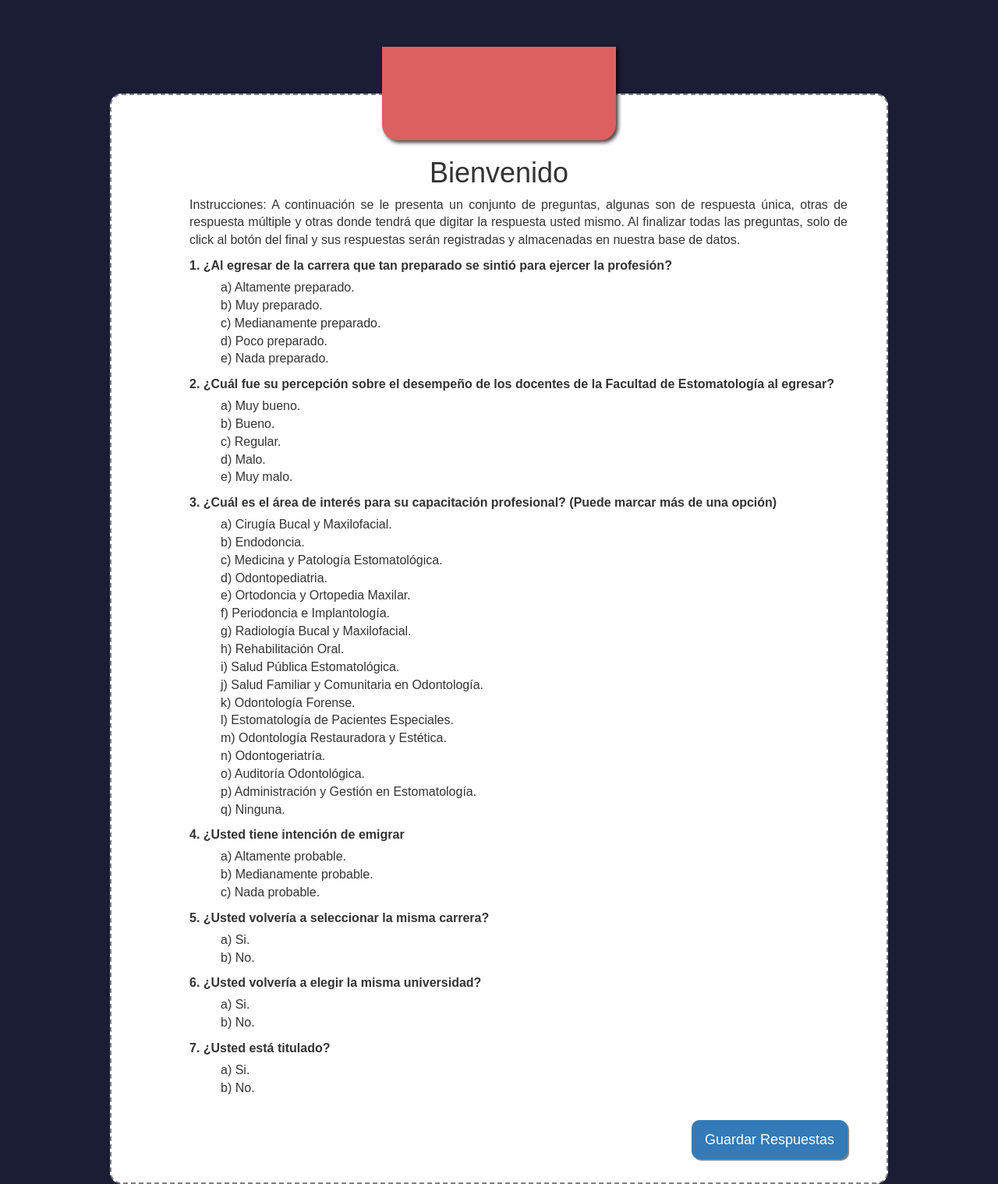
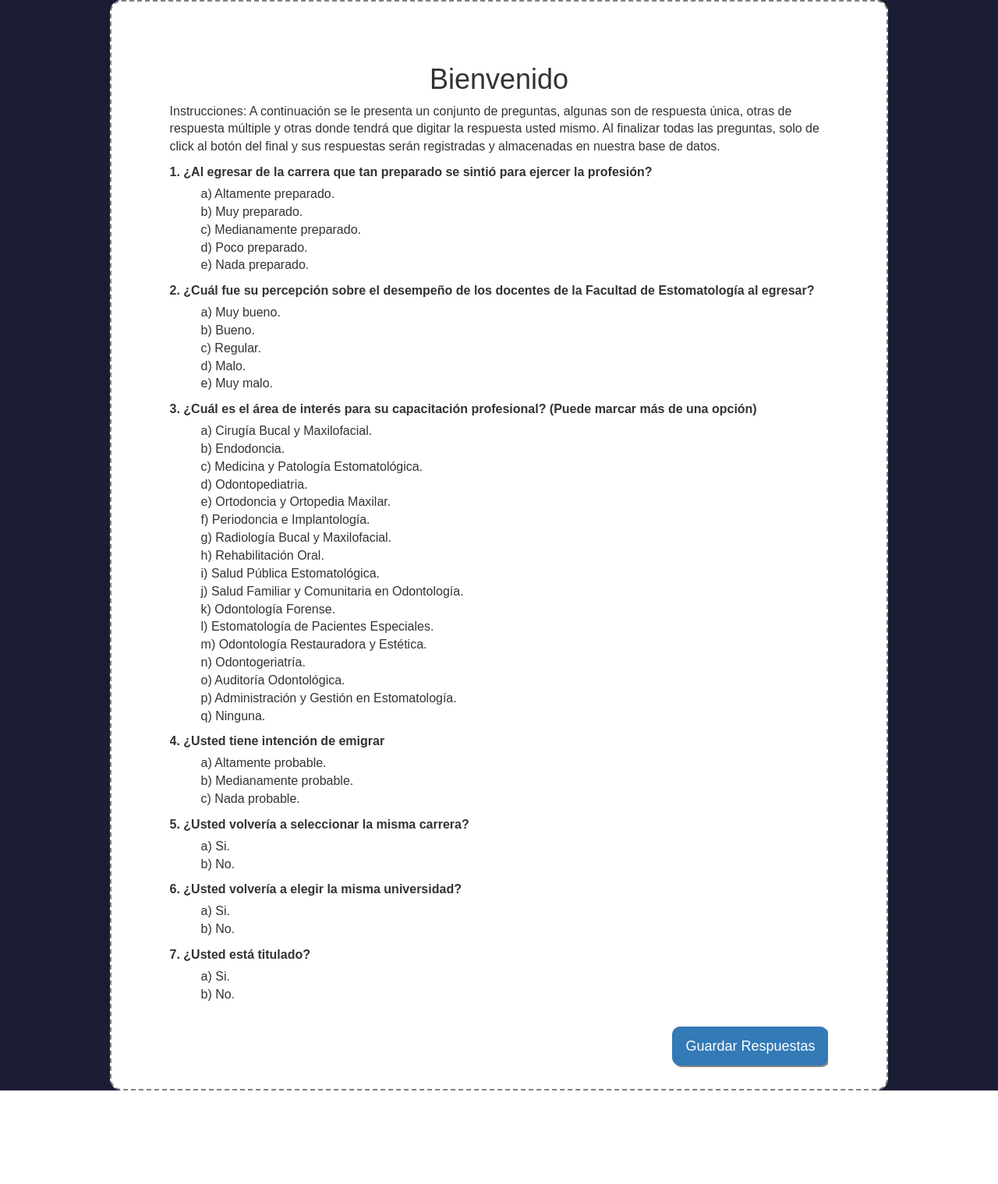
Before and after one commit to 5yC0r/3nc4v2, a PHP site: page / in a window 1280 px wide. Shown: the whole page at 78% size. After the commit the page ends 1399 px from the top, so only its background shows below. Run offline with PHP 8.4, Linux system fonts and the light colour scheme.

Commit message:
se hizo responsivo ventana preguntas

```diff
--- a/css/main.css
+++ b/css/main.css
@@ -9,7 +9,7 @@ li{
 	list-style: none;
 	cursor: pointer;
 }
-#cuadrado{
+/*#cuadrado{
 	width: 300px;
     height: 120px;
     background-color: #dd6061;
@@ -21,7 +21,7 @@ li{
 	-webkit-box-shadow: 3px 3px 5px 0px rgba(0,0,0,0.75);
 	-moz-box-shadow: 3px 3px 5px 0px rgba(0,0,0,0.75);
 	box-shadow: 3px 3px 5px 0px rgba(0,0,0,0.75);
-}
+}*/
 #contenedor-global > p{
 	margin-left: 100px;
     margin-right: 50px;
@@ -38,8 +38,17 @@ li{
     overflow: hidden
 }
 #contenedor-global .preguntas{
-	margin-left: 100px;
-    margin-right: 50px;
+	/*margin-left: 100px;
+    margin-right: 50px;*/
+}
+/*.preguntas{
+    width: 100%;
+    margin: 0 auto;
+}*/
+#contenedor-titulo, #contenedor-instrucciones, #contenedor-preguntas{
+    width: 85%;
+    margin: 0 auto;
+    overflow: hidden;
 }
 #preguntas-titulado{
 	display: none;
@@ -69,7 +78,6 @@ li{
     float: right;
     text-align: center;
     margin-top: 20px;
-    margin-right: 50px;
     margin-bottom: 30px;
     float: right;
     height: 50px;
@@ -220,3 +228,9 @@ tr:hover{background-color:#f5f5f5}
     margin: 5px auto;
     background-color: green;
 }*/
+
+@media only screen and (max-width: 768px){
+    #contenedor-global{
+        width: auto;
+    }
+}
--- a/index.php
+++ b/index.php
@@ -6,6 +6,7 @@
 <html lang="en">
 <head>
 	<meta charset="UTF-8">
+	<meta name="viewport" content="width=device-width, initial-scale=1">
 	<title>Encuesta Estomatología</title>
 	<link rel="stylesheet" href="css/bootstrap.min.css">
 	<link rel="stylesheet" href="css/main.css">
@@ -17,16 +18,20 @@
 <body>
 	<div id="cuadrado"></div>
 	<div id="contenedor-global">
+		<div id="contendor-titulo">
 			<h1>Bienvenido</h1>
+		</div>
+		<div id="contenedor-instrucciones">
 			<p>Instrucciones: A continuación se le presenta un conjunto de preguntas, algunas son de respuesta única, otras de respuesta múltiple y otras donde tendrá que digitar la respuesta usted mismo. Al finalizar todas las preguntas, solo de click al botón del final y sus respuestas serán registradas y almacenadas en nuestra base de datos.</p>
+		</div>
+		<div id="contenedor-preguntas">
 			<?php
 				include ('vista/preguntas.php');
 			?>
-
 			<button type="button" class="btn btn-primary btn-lg" id="boton-guardar-respuestas">
 				Guardar Respuestas
 			</button>
-
+		</div>
 		<div id="resultado">
 		</div>
 
--- a/vista/preguntas.php
+++ b/vista/preguntas.php
@@ -13,7 +13,6 @@
 			</ul>
 		</div>
 	</div>
-
 	<div class="pregunta-alternativa-simple" id="2">
 		<div class="enunciado">
 			<label for="">2. ¿Cuál fue su percepción sobre el desempeño de los docentes de la Facultad de Estomatología al egresar?</label>
@@ -28,7 +27,6 @@
 			</ul>
 		</div>
 	</div>
-
 	<div class="pregunta-alternativa-multiple" id="3">
 		<div class="enunciado">
 			<label for="">3. ¿Cuál es el área de interés para su capacitación profesional? (Puede marcar más de una opción)</label>
```
Lines whose indentation alone changed are shown as unchanged.
